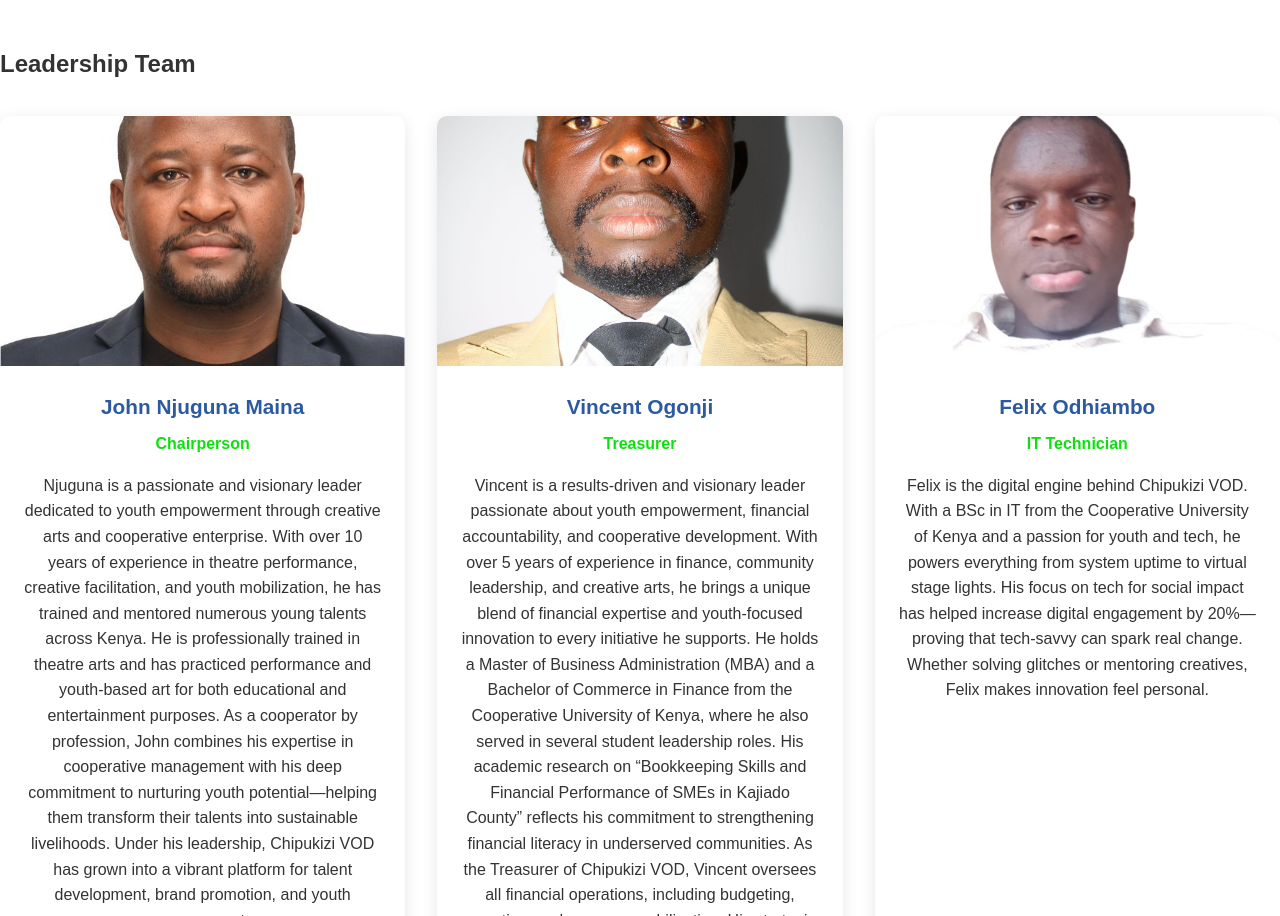
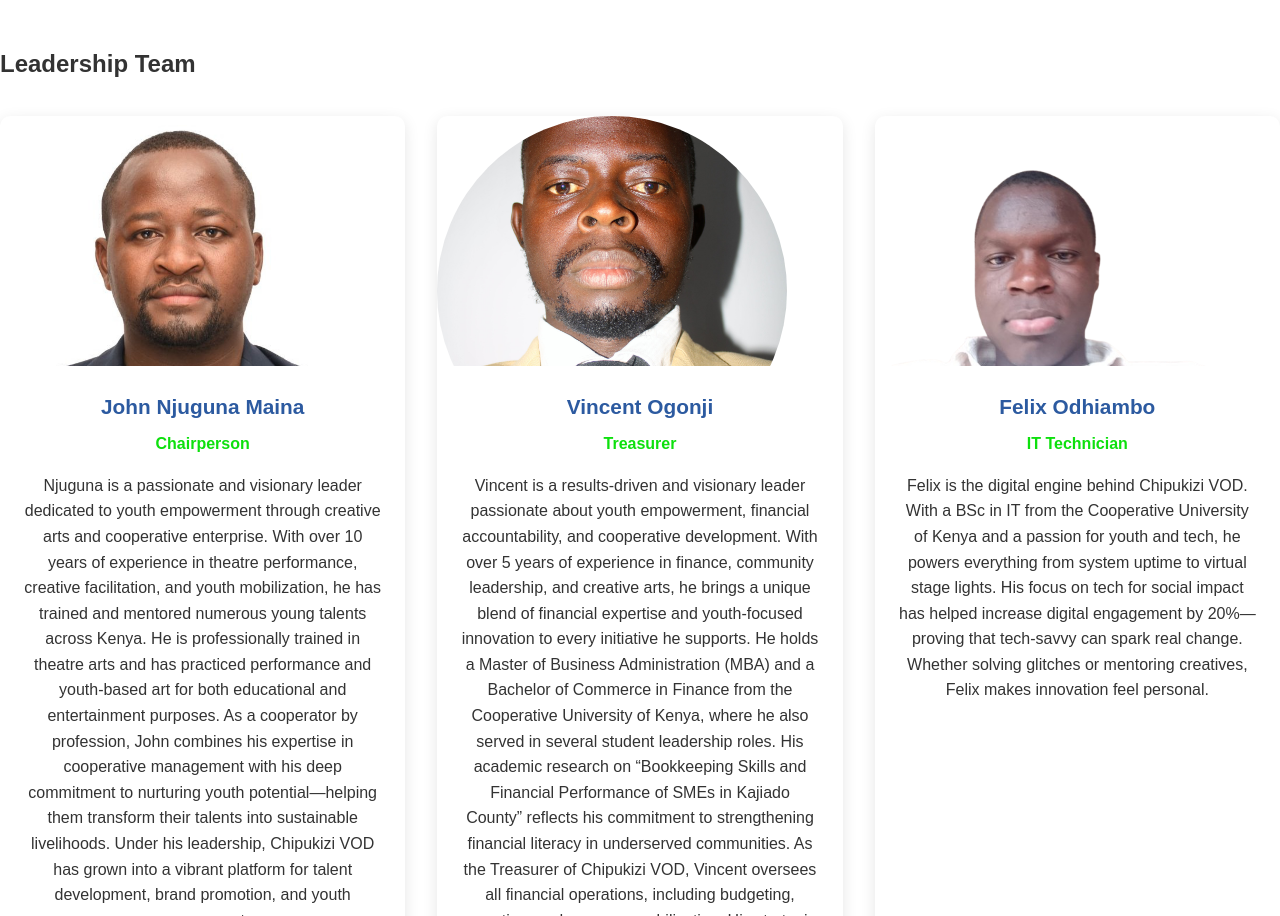
Before and after one commit to felix-odhiambo3/chipukizi-vod.cs, a plain HTML site: page aboutus.html in a window 1280 px wide. Shown: the part 2281-3197 px from the top of the page. Drawn offline with Linux system fonts and the light colour scheme.

Commit message:
Update about.css

```diff
--- a/about.css
+++ b/about.css
@@ -306,8 +306,9 @@ header {
 }
 
 .member-image img {
-    width: 100%;
-    height: 100%;
+    width: 350px;
+    height: 350px;
+    border-radius: 50%;
     object-fit: cover;
 }
 
```
